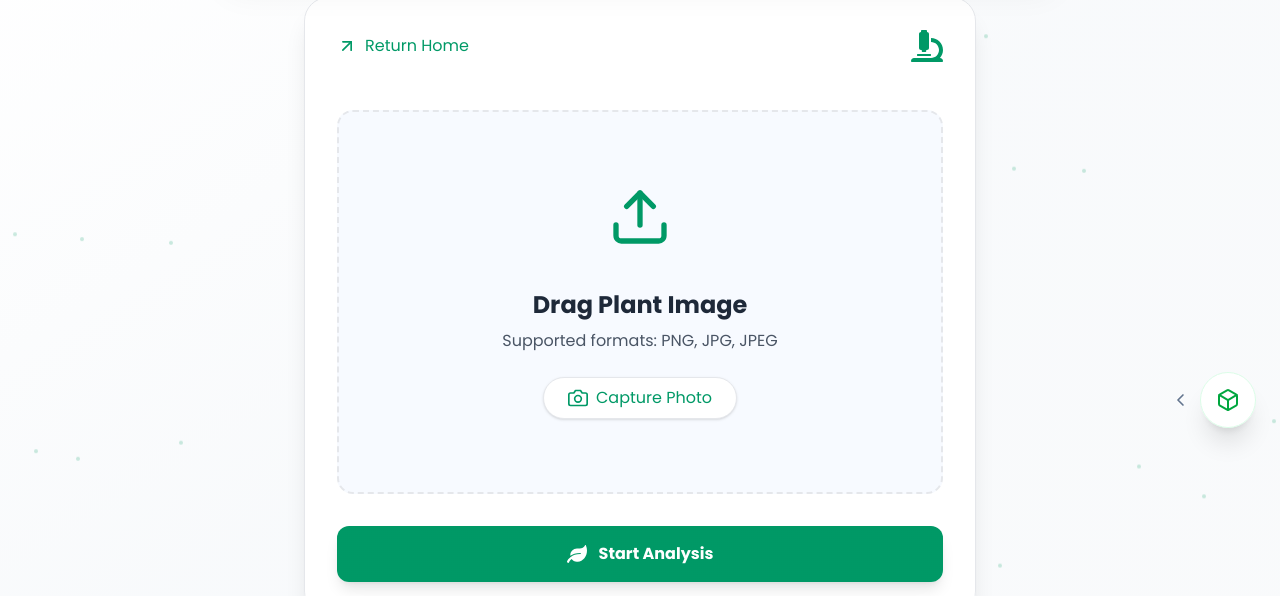
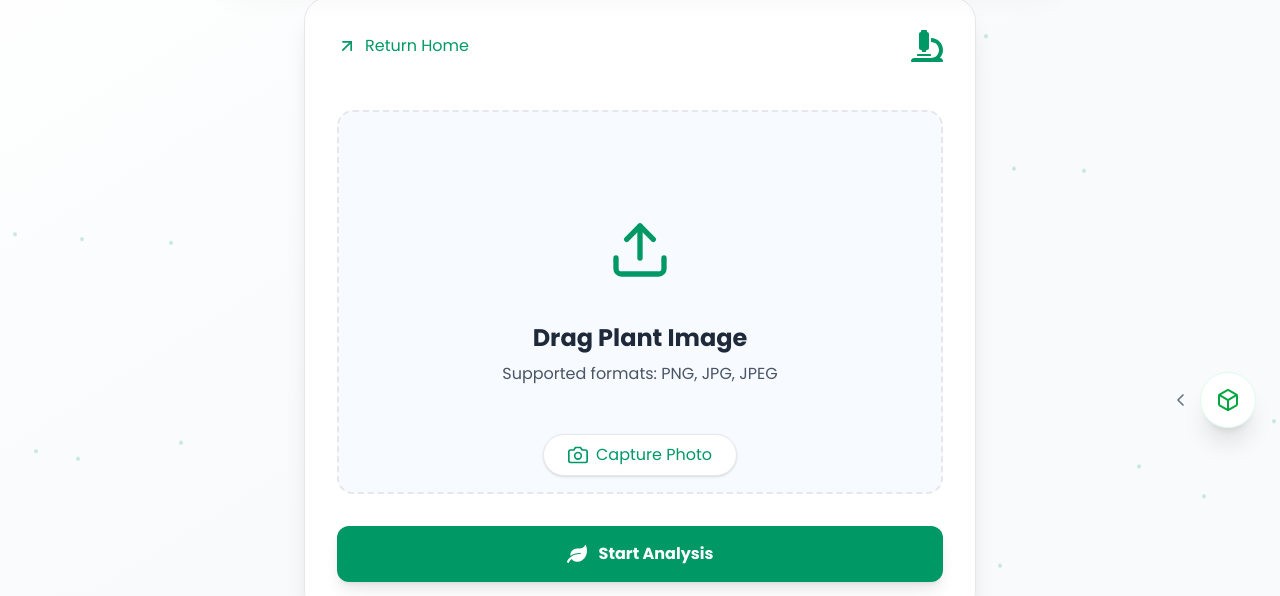
Before and after one commit to adityaxanand/PhytoSense, a Next.js app in the folder frontend/: page /upload in a window 1280 px wide. Shown: the part 112-708 px from the top of the page. Built offline with nearby package versions, Linux system fonts and the light colour scheme; no server answers; a web font is replaced by a local one.

Commit message:
Fixed the dropzone area

```diff
--- a/frontend/app/upload/page.tsx
+++ b/frontend/app/upload/page.tsx
@@ -181,35 +181,40 @@ const handleGenerateInfo = async () => {
           <FaMicroscope className="w-8 h-8 text-emerald-600" />
         </div>
 
-        {/* Drag/Drop Area */}
+        <div className="group relative h-96 rounded-2xl border-2 border-dashed border-gray-200 bg-blue-50/50 transition-all hover:border-emerald-500">
+        {/* Dropzone Area */}
         <div
-          {...getRootProps({onClick: (e) => {
-            e.stopPropagation();
-          }})}
-          className="group relative h-96 rounded-2xl border-2 border-dashed border-gray-200 bg-blue-50/50 cursor-pointer flex flex-col items-center justify-center gap-6 transition-all hover:border-emerald-500"
+          {...getRootProps({
+            onClick: (e) => e.stopPropagation() // Prevent parent click propagation
+          })}
+          className="h-full w-full flex flex-col items-center justify-center gap-6 cursor-pointer"
         >
-          <input {...getInputProps({onClick: (e) => {
-            e.stopPropagation();
-          }})} />
+          <input {...getInputProps()} />
           <FiUpload className="w-16 h-16 text-emerald-600 mb-4 mx-auto" />
           <div className="text-center space-y-2">
             <h2 className="text-2xl font-bold text-gray-800">
               Drag Plant Image
             </h2>
             <p className="text-gray-600">
-              Supported formats: PNG, JPG, JPEG {/*, WEBP (max 5MB) */}
+              Supported formats: PNG, JPG, JPEG
             </p>
-            <div className="pt-4">
+          </div>
+        </div>
+
+        {/* Camera Button - Separated from Dropzone */}
+        <div className="absolute bottom-4 left-1/2 transform -translate-x-1/2">
           <button
             onClick={(e) => {
               e.stopPropagation();
+              e.preventDefault();
               triggerCamera();
             }}
-                className="inline-flex items-center gap-2 px-6 py-2 bg-white text-emerald-600 rounded-full border border-gray-200 hover:bg-gray-50 transition-colors cursor-pointer shadow-sm z-50"
-                type="button"
+            className="inline-flex items-center gap-2 px-6 py-2 bg-white text-emerald-600 rounded-full border border-gray-200 hover:bg-gray-50 transition-colors cursor-pointer shadow-sm"
           >
             <FiCamera className="w-5 h-5" />
             Capture Photo
+          </button>
+          {/* Camera Input - Outside Dropzone */}
           <input
             ref={fileInputRef}
             type="file"
@@ -218,8 +223,6 @@ const handleGenerateInfo = async () => {
             onChange={handleCameraCapture}
             className="hidden"
           />
-              </button>
-            </div>
         </div>
       </div>
 
```
Lines whose indentation alone changed are shown as unchanged.
